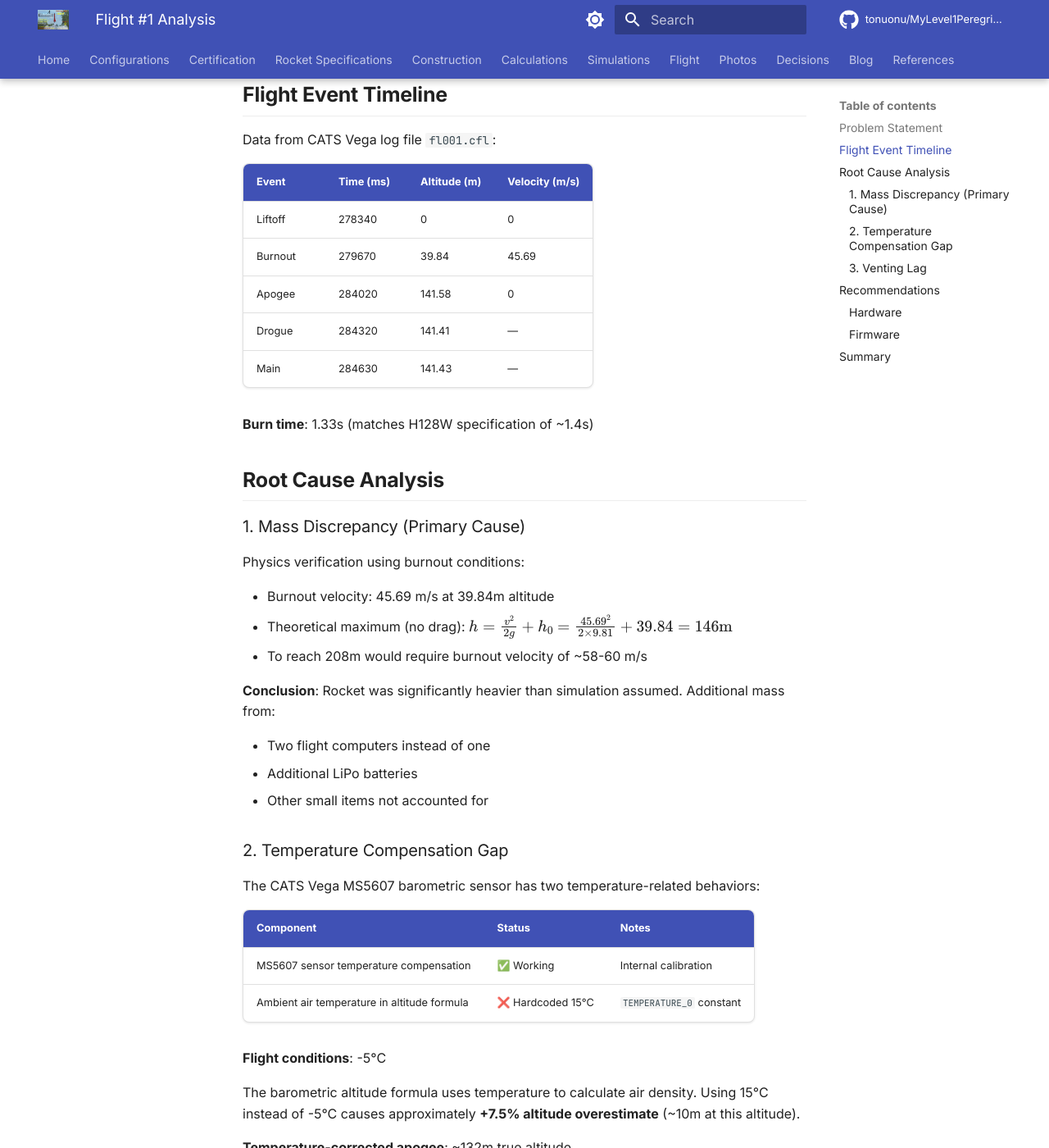
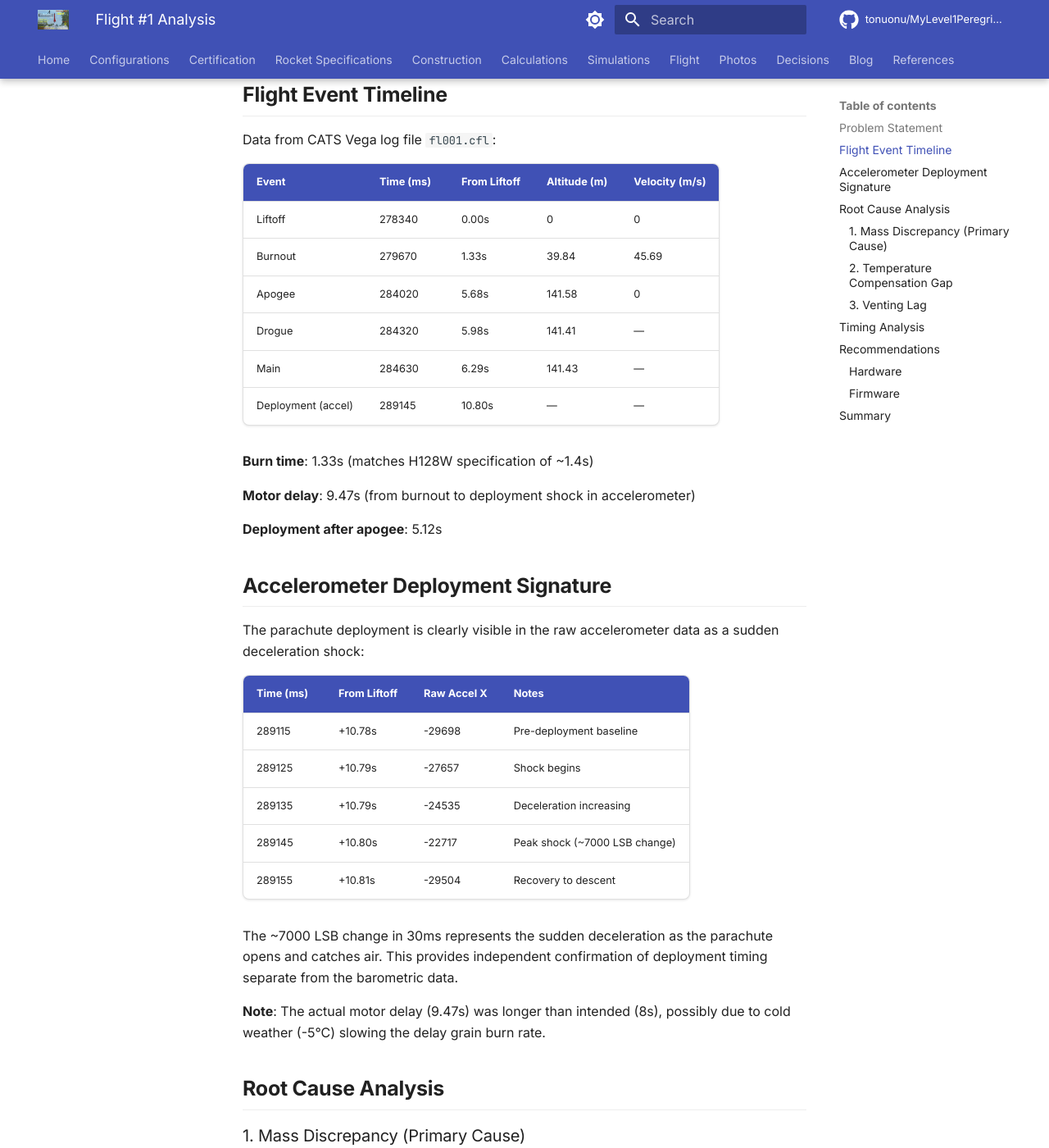
Before and after one commit to tonuonu/MyLevel1Peregrine, an MkDocs documentation site: the page built from docs/flight/flight1-analysis.md, in a window 1280 px wide and 1400 px high, scrolled down 315 px. Shown: the whole window at 82% size. Built offline with MkDocs 1.6.1 and Material for MkDocs 9.7.7, drawn with Linux system fonts in a browser that asks for light colours; comment, search, counter and statistics services are not loaded; some of the changed text lies outside the part shown.

Commit message:
Add accelerometer deployment signature and timing analysis

```diff
--- a/docs/flight/flight1-analysis.md
+++ b/docs/flight/flight1-analysis.md
@@ -10,15 +10,36 @@ Simulation predicted 208m apogee, flight computer logged 141.58m — a 32% short
 
 Data from CATS Vega log file `fl001.cfl`:
 
-| Event | Time (ms) | Altitude (m) | Velocity (m/s) |
-|-------|-----------|--------------|----------------|
-| Liftoff | 278340 | 0 | 0 |
-| Burnout | 279670 | 39.84 | 45.69 |
-| Apogee | 284020 | 141.58 | 0 |
-| Drogue | 284320 | 141.41 | — |
-| Main | 284630 | 141.43 | — |
+| Event | Time (ms) | From Liftoff | Altitude (m) | Velocity (m/s) |
+|-------|-----------|--------------|--------------|----------------|
+| Liftoff | 278340 | 0.00s | 0 | 0 |
+| Burnout | 279670 | 1.33s | 39.84 | 45.69 |
+| Apogee | 284020 | 5.68s | 141.58 | 0 |
+| Drogue | 284320 | 5.98s | 141.41 | — |
+| Main | 284630 | 6.29s | 141.43 | — |
+| Deployment (accel) | 289145 | 10.80s | — | — |
 
 **Burn time**: 1.33s (matches H128W specification of ~1.4s)
+
+**Motor delay**: 9.47s (from burnout to deployment shock in accelerometer)
+
+**Deployment after apogee**: 5.12s
+
+## Accelerometer Deployment Signature
+
+The parachute deployment is clearly visible in the raw accelerometer data as a sudden deceleration shock:
+
+| Time (ms) | From Liftoff | Raw Accel X | Notes |
+|-----------|--------------|-------------|-------|
+| 289115 | +10.78s | -29698 | Pre-deployment baseline |
+| 289125 | +10.79s | -27657 | Shock begins |
+| 289135 | +10.79s | -24535 | Deceleration increasing |
+| 289145 | +10.80s | -22717 | Peak shock (~7000 LSB change) |
+| 289155 | +10.81s | -29504 | Recovery to descent |
+
+The ~7000 LSB change in 30ms represents the sudden deceleration as the parachute opens and catches air. This provides independent confirmation of deployment timing separate from the barometric data.
+
+**Note**: The actual motor delay (9.47s) was longer than intended (8s), possibly due to cold weather (-5°C) slowing the delay grain burn rate.
 
 ## Root Cause Analysis
 
@@ -64,12 +85,22 @@ The rocket body has no venting holes, causing pressure equalization lag during r
 
 The internal pressure cannot equalize fast enough, causing the barometer to "see" incorrect ambient pressure.
 
+## Timing Analysis
+
+| Parameter | Simulated | Actual | Difference |
+|-----------|-----------|--------|------------|
+| Time to apogee | 6.0s | 5.68s | -0.32s (5% faster) |
+| Motor delay | 8.0s | 9.47s | +1.47s (18% slower) |
+
+The simulation was accurate on flight timing — the altitude shortfall is primarily from mass discrepancy, not aerodynamics. The longer motor delay is likely due to cold weather affecting the delay grain burn rate.
+
 ## Recommendations
 
 ### Hardware
 
 1. **Add venting holes** to rocket body for accurate barometric readings
 2. **Verify actual flight mass** vs simulation input before future flights
+3. **Account for cold weather** when setting motor delays (add margin)
 
 ### Firmware
 
@@ -93,5 +124,6 @@ Firmware repository: [tonuonu/cats-embedded](https://github.com/tonuonu/cats-emb
 | Mass discrepancy | Primary cause of altitude shortfall | Pre-flight weighing |
 | Temperature compensation | +7.5% overestimate (~10m) | Firmware fix |
 | Venting lag | Distorted pressure readings | Add vent holes |
+| Cold weather delay | +18% longer burn time | Add safety margin |
 
 Despite the altitude discrepancy, the flight was successful and achieved L1 certification.
```
